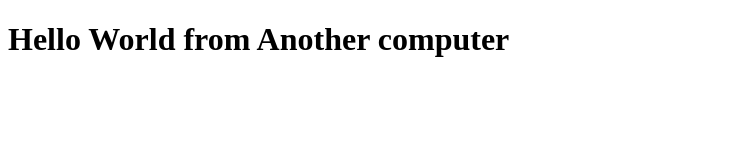
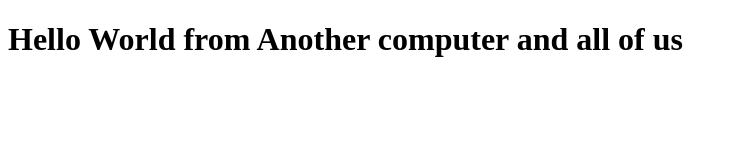
Before and after one commit to rihash/Bootcampfinal, a plain HTML site: page index.html in a window 1280 px wide. Shown: the whole page, without its empty margins (0-738 px from the left). Drawn offline with Linux system fonts and the light colour scheme.

Commit message:
Update index.html

```diff
--- a/index.html
+++ b/index.html
@@ -6,6 +6,6 @@
     <title>Document</title>
 </head>
 <body>
-    <h1>Hello World from Another computer</h1>
+    <h1>Hello World from Another computer and all of us</h1>
 </body>
 </html>
```
